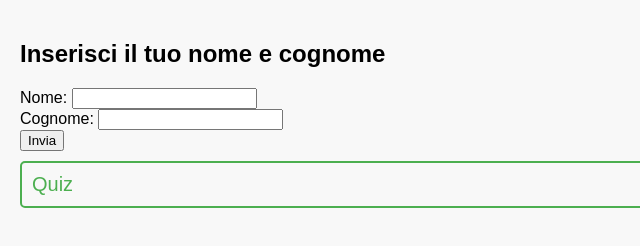
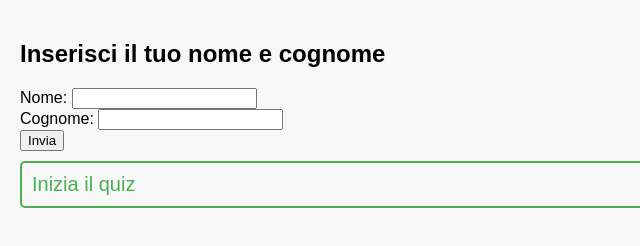
Before and after one commit to Potasovvi/Trivial-Pursuit-HP, a plain HTML site: page index.html in a window 1280 px wide. Shown: the full height of the page, 0-640 px from the left. Drawn offline with Linux system fonts and the light colour scheme.

Commit message:
Update index.html

```diff
--- a/index.html
+++ b/index.html
@@ -26,7 +26,7 @@
             <label for="lastName">Cognome:</label>
             <input type="text" id="lastName" name="lastName" required><br>
             <input type="submit" value="Invia">
-            <a href="index2.html" class="quiz-link">Quiz</a>
+            <a href="index2.html" class="quiz-link">Inizia il quiz</a>
         </form>
     </div>
 
```
